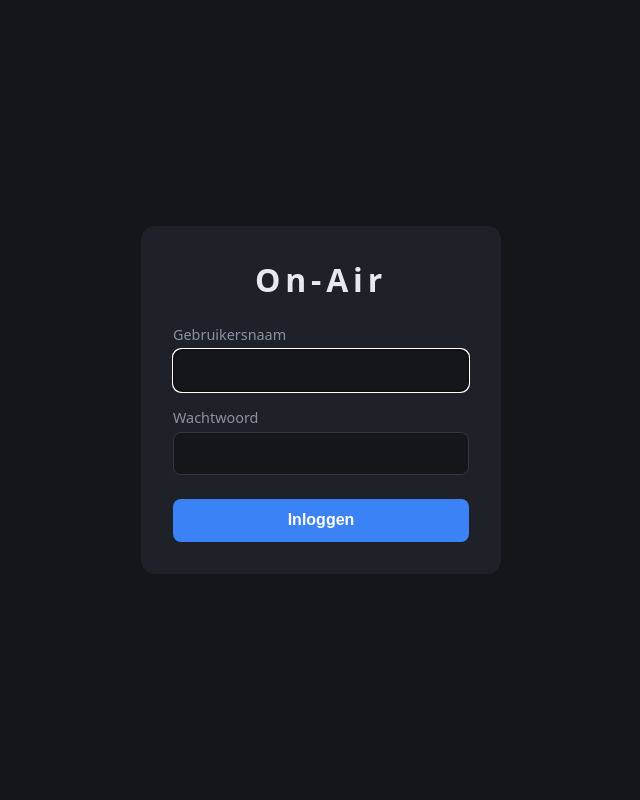
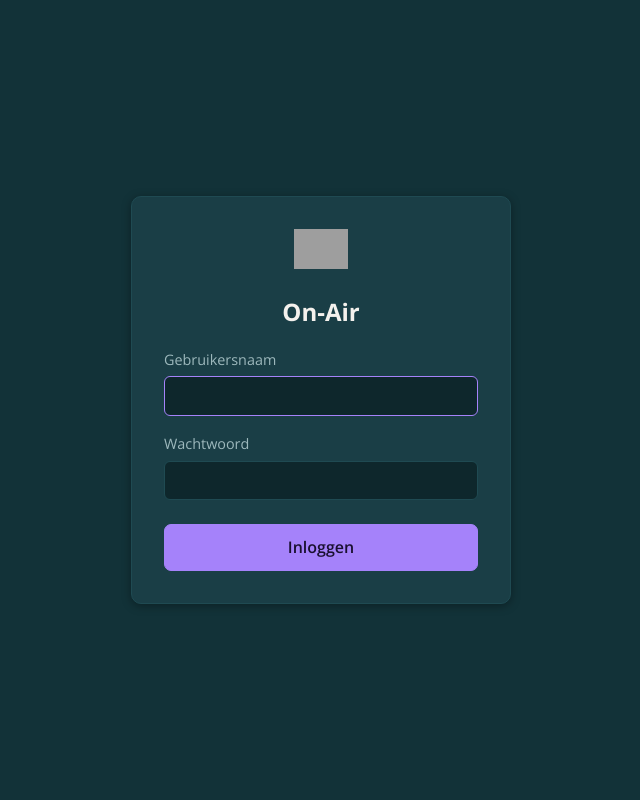
Before and after one commit to rowanhout/onairlight, a FastAPI app: page /login in a window 1280 px wide. Shown: the whole page, without its empty margins (319-959 px from the left). Run offline with FastAPI, Linux system fonts and the light colour scheme; grey boxes are pictures that could not be loaded.

Commit message:
UI omgebouwd naar Madera huisstijl (dark teal, paars accent)
Alle pagina's (login, bediening, beheer, afstandsbediening) gebruiken nu het
Madera design-systeem: kleur-tokens (#123238 e.d.), Open Sans, ronde hoeken,
page-header/back-link, .btn/.btn-primary/.btn-gevaar, kaarten, status-pillen
en form-velden volgens spec. Header met Madera-logo (/static/madera-logo.svg)
en NL-interface zonder emoji's. Het logo-bestand moet nog in static/ gezet.

Co-Authored-By: Claude Opus 4.8 <noreply@anthropic.com>
Claude-Session: https://claude.ai/code/session_012UrDa1zkWADfyC7C2vYbMU

```diff
--- a/static/onair.css
+++ b/static/onair.css
@@ -1,175 +1,289 @@
+/* ===========================================================================
+   Hout video — Madera huisstijl
+   Donker thema, paars accent, ronde hoeken. Open Sans.
+   =========================================================================== */
+
 :root {
-  --bg: #14161a;
-  --panel: #1e2127;
-  --text: #e7e9ee;
-  --muted: #8b91a0;
-  --on: #e11d2a;
-  --on-glow: rgba(225, 29, 42, 0.55);
-  --off: #2a2e37;
-  --accent: #3b82f6;
+    --bg:            #123238;   /* hoofdachtergrond, dark teal */
+    --bg-card:       #1a3e46;   /* kaarten, formulieren */
+    --bg-card-hover: #1f4850;   /* hover-state op kaart/link */
+    --bg-input:      #0e272c;   /* input-velden, dropdowns */
+    --kleur-tekst:   #F4F1ED;   /* hoofdtekst, off-white */
+    --kleur-subtiel: #9db8bc;   /* meta, labels, helper-tekst */
+    --kleur-accent:  #A582FA;   /* primair accent, paars */
+    --kleur-accent-hover: #8f67e8;
+    --kleur-link:    #6dd3e8;   /* light teal/cyan voor links */
+    --kleur-link-hover: #a8e6f1;
+    --kleur-rand:    #1f4a52;   /* borders */
+    --kleur-succes:  #34d399;
+    --kleur-waarsch: #fbbf24;
+    --radius:        10px;
+    --schaduw:       0 2px 10px rgba(0,0,0,0.35);
+
+    /* On-air specifiek: de lamp is rood wanneer hij brandt. */
+    --on:            #e11d2a;
+    --on-glow:       rgba(225, 29, 42, 0.55);
 }
 
 * { box-sizing: border-box; }
 
 body {
     margin: 0;
-  font-family: system-ui, -apple-system, "Segoe UI", Roboto, sans-serif;
     background: var(--bg);
-  color: var(--text);
+    color: var(--kleur-tekst);
+    font-family: 'Open Sans', sans-serif;
+    line-height: 1.6;
+    font-size: 16px;
 }
 
-/* -- Login ----------------------------------------------------------- */
-.login-body {
+h1, h2, .brand, .page-header h1, .rc-titel {
+    font-family: 'Neue Metana', 'Selasy', 'Open Sans', sans-serif;
+    font-weight: 700;
+}
+
+a { color: var(--kleur-link); text-decoration: none; transition: color 0.15s; }
+a:hover { color: var(--kleur-link-hover); }
+
+/* -- Header ----------------------------------------------------------- */
+.site-header {
     display: flex;
-  min-height: 100vh;
     align-items: center;
-  justify-content: center;
+    justify-content: space-between;
+    background: #0b2227;
+    border-bottom: 1px solid var(--kleur-rand);
+    height: 60px;
+    padding: 0 2rem;
 }
+.brand { display: inline-flex; align-items: center; gap: 0.6rem; color: var(--kleur-tekst); }
+.brand img { display: block; height: 32px; width: auto; }
+.site-nav { display: flex; align-items: center; gap: 1.2rem; font-size: 0.9rem; }
+.site-nav .nav-user { color: var(--kleur-subtiel); }
+
+@media (max-width: 560px) {
+    .site-header { padding: 0 1rem; }
+    .site-nav { gap: 0.8rem; }
+}
+
+/* -- Layout ----------------------------------------------------------- */
+.container {
+    max-width: 1100px;
+    margin: 0 auto;
+    padding: 2rem;
+}
+
+.page-header { margin-bottom: 1.5rem; }
+.page-header .back-link { color: var(--kleur-link); font-size: 0.9rem; }
+.page-header h1 { font-size: 2rem; margin: 0.4rem 0 0.2rem; }
+.subtitle { color: var(--kleur-subtiel); font-size: 0.95rem; margin: 0; }
+
+/* -- Knoppen ---------------------------------------------------------- */
+.btn {
+    cursor: pointer;
+    display: inline-flex;
+    align-items: center;
+    gap: 0.4rem;
+    padding: 0.5rem 1.1rem;
+    border-radius: 7px;
+    font-size: 0.9rem;
+    font-family: inherit;
+    background: transparent;
+    color: var(--kleur-tekst);
+    border: 1px solid var(--kleur-rand);
+    text-decoration: none;
+    transition: background 0.15s, border-color 0.15s, color 0.15s;
+}
+.btn:hover { background: var(--bg-card-hover); border-color: var(--kleur-accent); }
+.btn-primary {
+    background: var(--kleur-accent);
+    border-color: var(--kleur-accent);
+    color: #1a1030;
+    font-weight: 600;
+}
+.btn-primary:hover { background: var(--kleur-accent-hover); border-color: var(--kleur-accent-hover); color: #1a1030; }
+.btn-gevaar { color: #ffb4b4; border-color: #6b2c34; }
+.btn-gevaar:hover { background: #5a2c30; border-color: #b3434f; color: #fff; }
+.btn-sm { padding: 0.35rem 0.7rem; font-size: 0.82rem; }
+
+/* -- Kaarten ---------------------------------------------------------- */
+.admin-form-card, .kaart {
+    background: var(--bg-card);
+    border: 1px solid var(--kleur-rand);
+    border-radius: var(--radius);
+    padding: 1.5rem;
+    box-shadow: var(--schaduw);
+}
+.kaart h2 { margin: 0 0 0.3rem; }
+.hint { color: var(--kleur-subtiel); font-size: 0.9rem; margin: 0.2rem 0 1rem; }
+.mono {
+    font-family: ui-monospace, SFMono-Regular, Menlo, monospace;
+    color: var(--kleur-subtiel); font-size: 0.8rem;
+    overflow: hidden; text-overflow: ellipsis;
+}
+
+/* -- Banners ---------------------------------------------------------- */
+.banner-info, .banner-success, .banner-warning {
+    border-radius: var(--radius);
+    padding: 0.8rem 1rem;
+    margin-bottom: 1rem;
+    font-size: 0.92rem;
+}
+.banner-info { background: rgba(165, 130, 250, 0.12); border-left: 3px solid var(--kleur-accent); }
+.banner-success { background: rgba(52, 211, 153, 0.12); border-left: 3px solid var(--kleur-succes); }
+.banner-warning { background: rgba(251, 191, 36, 0.12); border-left: 3px solid var(--kleur-waarsch); }
+
+/* -- Status-pil ------------------------------------------------------- */
+.status-pill {
+    font-size: 0.72rem; font-weight: 700; text-transform: uppercase; letter-spacing: 0.06em;
+    padding: 0.15rem 0.55rem; border-radius: 999px;
+    border: 1px solid var(--kleur-rand); background: var(--bg-input);
+    color: var(--kleur-subtiel); white-space: nowrap;
+}
+.status-pill.online { color: var(--kleur-succes); border-color: #1f5a4a; }
+.status-pill.offline { color: var(--kleur-waarsch); border-color: #5a4a1f; }
+
+/* -- Form-velden ------------------------------------------------------ */
+input, select, textarea {
+    width: 100%;
+    padding: 0.55rem 0.75rem;
+    background: var(--bg-input);
+    color: var(--kleur-tekst);
+    border: 1px solid var(--kleur-rand);
+    border-radius: 6px;
+    font-family: inherit;
+    font-size: 0.95rem;
+    transition: border-color 0.15s;
+}
+input:focus, select:focus, textarea:focus { outline: none; border-color: var(--kleur-accent); }
+input[type="color"] { padding: 0.15rem; height: 38px; }
+
+/* -- Login ------------------------------------------------------------ */
+.login-body { display: flex; min-height: 100vh; align-items: center; justify-content: center; padding: 1rem; }
 .login-card {
-  background: var(--panel);
+    background: var(--bg-card);
+    border: 1px solid var(--kleur-rand);
+    box-shadow: var(--schaduw);
     padding: 2rem;
-  border-radius: 14px;
-  width: min(360px, 90vw);
+    border-radius: var(--radius);
+    width: min(380px, 92vw);
     display: flex;
     flex-direction: column;
     gap: 1rem;
 }
-.login-card h1 { margin: 0 0 .5rem; text-align: center; letter-spacing: .15em; }
-.login-card label { display: flex; flex-direction: column; gap: .35rem; font-size: .9rem; color: var(--muted); }
-.login-card input {
-  padding: .7rem; border-radius: 8px; border: 1px solid #333842;
-  background: #14161a; color: var(--text); font-size: 1rem;
-}
-.login-card button, .topbar a {
-  cursor: pointer;
-}
-.login-card button {
-  margin-top: .5rem; padding: .8rem; border: none; border-radius: 8px;
-  background: var(--accent); color: white; font-size: 1rem; font-weight: 600;
-}
-.error { color: var(--on); margin: 0; text-align: center; }
+.login-logo { display: flex; justify-content: center; margin-bottom: 0.5rem; }
+.login-logo img { height: 40px; width: auto; }
+.login-card h1 { margin: 0; text-align: center; font-size: 1.5rem; }
+.login-card label { display: flex; flex-direction: column; gap: 0.35rem; font-size: 0.9rem; color: var(--kleur-subtiel); }
+.login-card .btn-primary { justify-content: center; margin-top: 0.5rem; padding: 0.7rem; font-size: 1rem; }
+.error { color: #ffb4b4; margin: 0; text-align: center; }
 
-/* -- Topbar ---------------------------------------------------------- */
-.topbar {
-  display: flex; justify-content: space-between; align-items: center;
-  padding: .9rem 1.2rem; background: var(--panel); border-bottom: 1px solid #2a2e37;
-}
-.brand { font-weight: 700; letter-spacing: .15em; }
-.user { color: var(--muted); font-size: .9rem; }
-.user a { color: var(--accent); text-decoration: none; }
-
-/* -- Lampgrid -------------------------------------------------------- */
+/* -- Lampgrid (bediening) -------------------------------------------- */
 .lampgrid {
     display: grid;
     grid-template-columns: repeat(auto-fill, minmax(150px, 1fr));
     gap: 1rem;
-  padding: 1.2rem;
+    max-width: 1100px;
+    margin: 0 auto;
+    padding: 2rem;
 }
 .tile {
     position: relative;
     aspect-ratio: 1 / 1;
-  border: none;
-  border-radius: 16px;
+    border: 1px solid var(--kleur-rand);
+    border-radius: var(--radius);
     cursor: pointer;
-  color: var(--text);
-  background: var(--off);
+    color: var(--kleur-tekst);
+    background: var(--bg-card);
     display: flex;
     flex-direction: column;
     align-items: center;
     justify-content: center;
-  gap: .35rem;
+    gap: 0.35rem;
     font-size: 1rem;
-  transition: background .15s, box-shadow .15s, transform .05s;
+    transition: background 0.15s, border-color 0.15s, box-shadow 0.15s, transform 0.05s;
 }
-.tile:active { transform: scale(.97); }
+.tile:hover { background: var(--bg-card-hover); }
+.tile:active { transform: scale(0.97); }
 .tile.on {
     background: var(--on);
+    border-color: var(--on);
     box-shadow: 0 0 0 2px var(--on), 0 0 28px var(--on-glow);
 }
 .tile-naam { font-weight: 700; font-size: 1.1rem; }
-.tile-ruimte { color: var(--muted); font-size: .8rem; }
-.tile.on .tile-ruimte { color: rgba(255,255,255,.8); }
-.tile-status { font-size: .8rem; letter-spacing: .1em; opacity: .85; }
-
-/* verbindingsindicator */
+.tile-ruimte { color: var(--kleur-subtiel); font-size: 0.8rem; }
+.tile.on .tile-ruimte { color: rgba(255, 255, 255, 0.85); }
+.tile-status { font-size: 0.8rem; letter-spacing: 0.1em; opacity: 0.85; }
 .dot {
     position: absolute; top: 10px; right: 10px;
     width: 10px; height: 10px; border-radius: 50%;
-  background: #3fb950; /* online */
+    background: var(--kleur-succes);
 }
-.tile.offline { opacity: .55; }
-.tile.offline .dot { background: var(--muted); }
+.tile.offline { opacity: 0.55; }
+.tile.offline .dot { background: var(--kleur-subtiel); }
+.empty { color: var(--kleur-subtiel); text-align: center; padding: 2rem; }
 
-.empty { color: var(--muted); text-align: center; padding: 2rem; }
+/* -- Beheerpagina ----------------------------------------------------- */
+.beheer { max-width: 1100px; margin: 0 auto; padding: 2rem; display: flex; flex-direction: column; gap: 1.5rem; }
 
-/* -- Beheerpagina ---------------------------------------------------- */
-.beheer { padding: 1.2rem; display: flex; flex-direction: column; gap: 1.2rem; max-width: 1000px; margin: 0 auto; }
-.kaart { background: var(--panel); border: 1px solid #2a2e37; border-radius: 14px; padding: 1.2rem; }
-.kaart h2 { margin: 0 0 .3rem; }
-.hint { color: var(--muted); font-size: .85rem; margin: .2rem 0 1rem; }
-.mono { font-family: ui-monospace, SFMono-Regular, Menlo, monospace; color: var(--muted); font-size: .8rem; overflow: hidden; text-overflow: ellipsis; }
+.device-row { display: grid; grid-template-columns: minmax(90px, 140px) 1fr 1fr 1fr auto; gap: 0.5rem; align-items: center; margin-bottom: 0.5rem; }
 
-.btn {
-  cursor: pointer; padding: .5rem .8rem; border: 1px solid #333842; border-radius: 8px;
-  background: #262b33; color: var(--text); font-size: .85rem; text-decoration: none; display: inline-block;
+.nieuw-rc { display: flex; gap: 0.5rem; flex-wrap: wrap; margin-bottom: 1rem; }
+.nieuw-rc input { flex: 1; min-width: 180px; }
+
+.rc-card {
+    background: var(--bg-input);
+    border: 1px solid var(--kleur-rand);
+    border-radius: var(--radius);
+    padding: 1rem;
+    margin-bottom: 1rem;
 }
-.btn:hover { background: #2f3540; }
-.btn-primair { background: var(--accent); border-color: var(--accent); color: #fff; }
+.rc-head { display: flex; justify-content: space-between; gap: 0.5rem; flex-wrap: wrap; align-items: center; }
+.rc-head .rc-naam { font-weight: 700; font-size: 1rem; flex: 1; min-width: 160px; }
+.rc-actions { display: flex; gap: 0.5rem; flex-wrap: wrap; }
+.rc-link { margin: 0.5rem 0; word-break: break-all; }
+.rc-kol { display: flex; align-items: center; gap: 0.5rem; color: var(--kleur-subtiel); font-size: 0.85rem; margin: 0.5rem 0; }
+.rc-kol input { width: 70px; }
+.rc-card-acties { display: flex; gap: 0.5rem; margin-top: 0.5rem; flex-wrap: wrap; }
 
-.device-row { display: grid; grid-template-columns: minmax(90px, 140px) 1fr 1fr 1fr auto; gap: .5rem; align-items: center; margin-bottom: .5rem; }
-.device-row input,
-.nieuw-rc input,
-.rc-card input,
-.rc-card select {
-  padding: .5rem; border-radius: 8px; border: 1px solid #333842; background: #14161a; color: var(--text); font-size: .9rem;
+.knop-row {
+    display: grid; grid-template-columns: 1fr 48px 110px 2fr auto; gap: 0.5rem; align-items: center;
+    margin-bottom: 0.5rem; padding: 0.5rem; background: var(--bg-card); border-radius: 8px;
 }
-.nieuw-rc { display: flex; gap: .5rem; margin-bottom: 1rem; }
-.nieuw-rc input { flex: 1; }
+.k-targets { display: flex; flex-wrap: wrap; gap: 0.3rem 0.8rem; }
+.k-targets .chk { font-size: 0.8rem; color: var(--kleur-subtiel); display: flex; align-items: center; gap: 0.25rem; width: auto; }
+.k-targets .chk input { width: auto; }
 
-.rc-card { border: 1px solid #2a2e37; border-radius: 12px; padding: 1rem; margin-bottom: 1rem; background: #181b21; }
-.rc-head { display: flex; justify-content: space-between; gap: .5rem; flex-wrap: wrap; align-items: center; }
-.rc-head .rc-naam { font-weight: 700; font-size: 1rem; flex: 1; min-width: 160px; }
-.rc-actions { display: flex; gap: .4rem; flex-wrap: wrap; }
-.rc-link { margin: .5rem 0; word-break: break-all; }
-.rc-kol { display: flex; align-items: center; gap: .5rem; color: var(--muted); font-size: .85rem; margin: .5rem 0; }
-.rc-kol input { width: 70px; }
-.rc-card-acties { display: flex; gap: .5rem; margin-top: .5rem; }
-
-.knop-row { display: grid; grid-template-columns: 1fr 48px 110px 2fr auto; gap: .5rem; align-items: center; margin-bottom: .5rem; padding: .5rem; background: #14161a; border-radius: 8px; }
-.knop-row .k-kleur { padding: 0; height: 36px; }
-.k-targets { display: flex; flex-wrap: wrap; gap: .3rem .8rem; }
-.k-targets .chk { font-size: .8rem; color: var(--muted); display: flex; align-items: center; gap: .25rem; }
-.btn-kdel { background: #3a2326; border-color: #5a2c30; }
-
-@media (max-width: 640px) {
+@media (max-width: 720px) {
     .device-row, .knop-row { grid-template-columns: 1fr; }
 }
 
-/* -- Afstandsbediening (kiosk, teal-thema) --------------------------- */
-.rc-body { background: #0c2227; }
-.rc-topbar { display: flex; justify-content: space-between; align-items: center; padding: 1rem 1.2rem; }
-.rc-titel { font-size: 1.4rem; font-weight: 700; }
-.rc-pill {
-  font-size: .8rem; letter-spacing: .08em; padding: .35rem .7rem; border-radius: 999px;
-  border: 1px solid #1f4a50; background: #10353b; color: var(--muted); white-space: nowrap;
+/* -- Afstandsbediening (kiosk) --------------------------------------- */
+.rc-topbar {
+    display: flex; justify-content: space-between; align-items: center;
+    background: #0b2227; border-bottom: 1px solid var(--kleur-rand);
+    padding: 0.8rem 1.2rem;
 }
-.rc-pill.online { color: #7ee0c0; }
-.rc-pill.offline { color: #c98b8b; }
-.rc-grid { display: grid; grid-template-columns: repeat(var(--kolommen, 2), 1fr); gap: 1rem; padding: 1.2rem; max-width: 900px; margin: 0 auto; }
+.rc-brand { display: inline-flex; align-items: center; gap: 0.6rem; }
+.rc-brand img { display: block; height: 26px; width: auto; }
+.rc-titel { font-size: 1.3rem; font-weight: 700; }
+.rc-grid {
+    display: grid; grid-template-columns: repeat(var(--kolommen, 2), 1fr);
+    gap: 1rem; max-width: 900px; margin: 0 auto; padding: 1.5rem;
+}
 .rc-knop {
-  position: relative; border-radius: 18px; cursor: pointer; color: var(--text);
-  background: #10353b; border: 1px solid #1f4a50; min-height: 120px; padding: 1rem;
-  display: flex; flex-direction: column; align-items: center; justify-content: center; gap: .4rem;
-  transition: background .15s, box-shadow .15s, transform .05s, opacity .15s;
+    position: relative; border-radius: 16px; cursor: pointer; color: var(--kleur-tekst);
+    background: var(--bg-card); border: 1px solid var(--kleur-rand); min-height: 120px; padding: 1rem;
+    display: flex; flex-direction: column; align-items: center; justify-content: center; gap: 0.4rem;
+    transition: background 0.15s, border-color 0.15s, box-shadow 0.15s, transform 0.05s, opacity 0.15s;
 }
-.rc-knop:active { transform: scale(.97); }
+.rc-knop:hover { background: var(--bg-card-hover); }
+.rc-knop:active { transform: scale(0.97); }
 .rc-knop.on {
-  background: var(--kleur, #e11d2a);
-  border-color: var(--kleur, #e11d2a);
-  box-shadow: 0 0 0 2px var(--kleur, #e11d2a), 0 0 30px color-mix(in srgb, var(--kleur, #e11d2a) 55%, transparent);
+    background: var(--kleur, var(--on));
+    border-color: var(--kleur, var(--on));
+    box-shadow: 0 0 0 2px var(--kleur, var(--on)), 0 0 30px color-mix(in srgb, var(--kleur, var(--on)) 55%, transparent);
 }
 .rc-knop-label { font-size: 1.25rem; font-weight: 700; text-align: center; }
-.rc-knop-status { font-size: .8rem; letter-spacing: .1em; opacity: .85; }
-.rc-knop.offline { opacity: .5; }
-.rc-knop.bezig { opacity: .7; }
-.rc-leeg { color: var(--muted); text-align: center; padding: 2rem; }
+.rc-knop-status { font-size: 0.8rem; letter-spacing: 0.1em; opacity: 0.85; }
+.rc-knop.offline { opacity: 0.5; }
+.rc-knop.bezig { opacity: 0.7; }
+.rc-leeg { color: var(--kleur-subtiel); text-align: center; padding: 2rem; }
--- a/static/remote.js
+++ b/static/remote.js
@@ -66,15 +66,15 @@ function connect() {
   const proto = location.protocol === "https:" ? "wss" : "ws";
   const url = `${proto}://${location.host}/rc/${RC.slug}/ws?token=${encodeURIComponent(TOKEN)}`;
   const ws = new WebSocket(url);
-  ws.onopen = () => { statusEl.textContent = "● ONLINE"; statusEl.className = "rc-pill online"; };
+  ws.onopen = () => { statusEl.textContent = "Online"; statusEl.className = "status-pill online"; };
   ws.onmessage = (ev) => {
     const msg = JSON.parse(ev.data);
     if (msg.type === "snapshot") msg.lamps.forEach(applyLamp);
     else if (msg.type === "lamp") applyLamp(msg.lamp);
   };
   ws.onclose = () => {
-    statusEl.textContent = "● OFFLINE";
-    statusEl.className = "rc-pill offline";
+    statusEl.textContent = "Offline";
+    statusEl.className = "status-pill offline";
     setTimeout(connect, 1500);
   };
   ws.onerror = () => ws.close();
--- a/templates/login.html
+++ b/templates/login.html
@@ -4,10 +4,15 @@
   <meta charset="utf-8">
   <meta name="viewport" content="width=device-width, initial-scale=1">
   <title>On-Air — Inloggen</title>
+  <link rel="preconnect" href="https://fonts.googleapis.com">
+  <link href="https://fonts.googleapis.com/css2?family=Open+Sans:wght@400;600;700&display=swap" rel="stylesheet">
   <link rel="stylesheet" href="/static/onair.css">
 </head>
 <body class="login-body">
   <form class="login-card" method="post" action="/login">
+    <div class="login-logo">
+      <img src="/static/madera-logo.svg" alt="Hout video">
+    </div>
     <h1>On-Air</h1>
     {% if error %}<p class="error">{{ error }}</p>{% endif %}
     <label>Gebruikersnaam
@@ -16,7 +21,7 @@
     <label>Wachtwoord
       <input type="password" name="password" autocomplete="current-password" required>
     </label>
-    <button type="submit">Inloggen</button>
+    <button type="submit" class="btn btn-primary">Inloggen</button>
   </form>
 </body>
 </html>
```
Also changed, not shown: static/beheer.js (+8 -8 lines), templates/beheer.html (+15 -4 lines), templates/index.html (+9 -3 lines), templates/remote.html (+7 -2 lines). Lines whose indentation alone changed are shown as unchanged.
